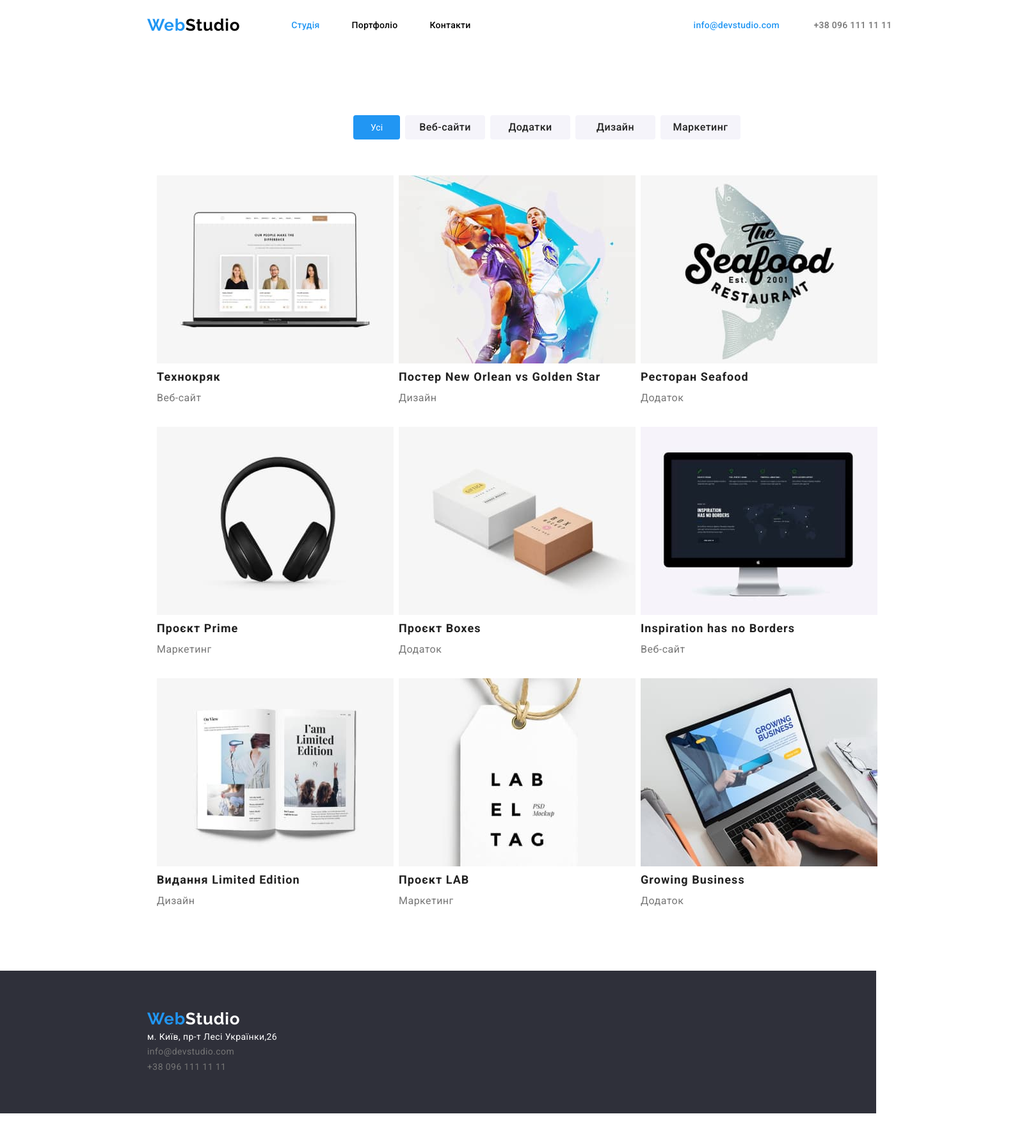
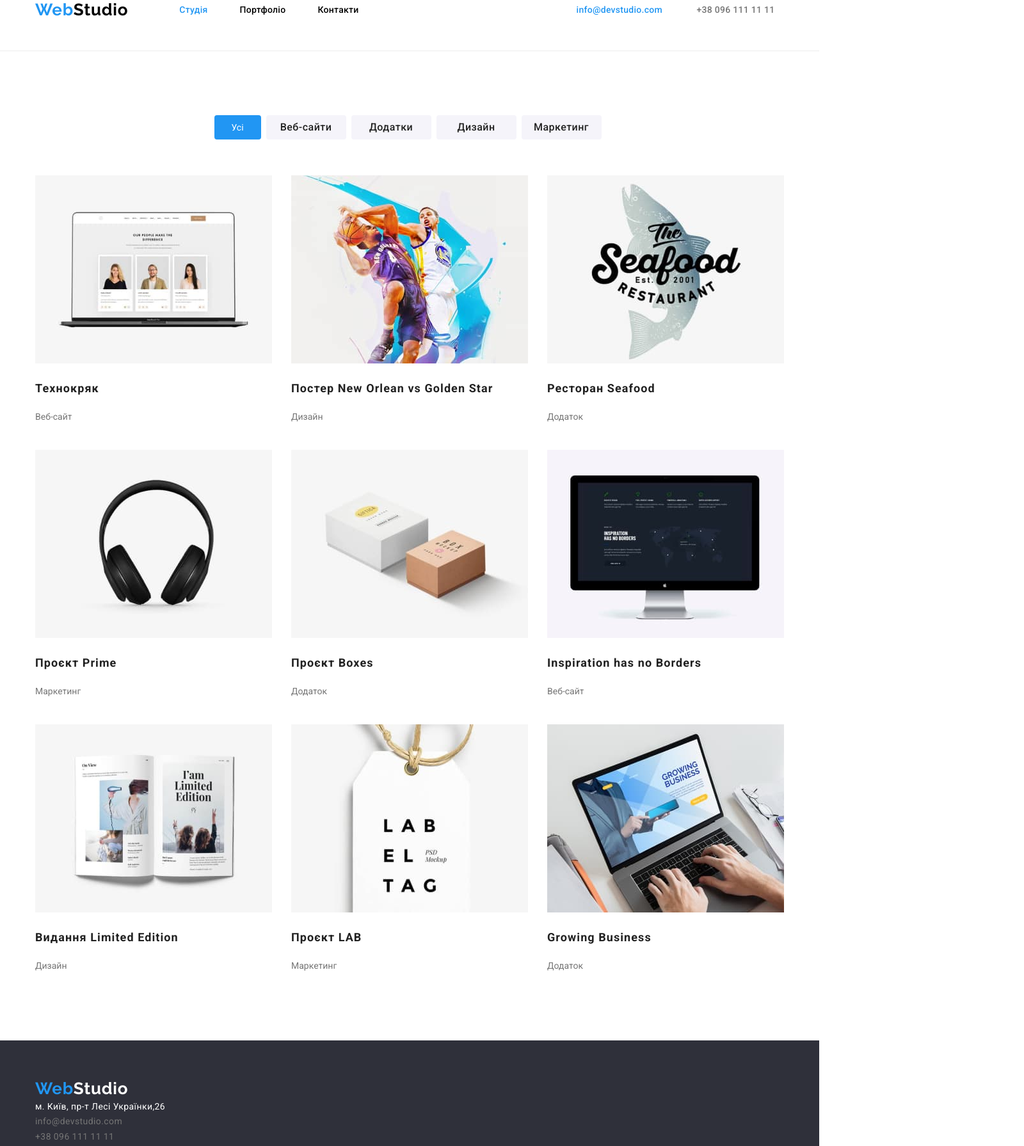
Before and after one commit to Svitlana12345/-goit-markup-hw-02, a plain HTML site: page portfolio.html in a window 1280 px wide. Shown: the top 1791 px of the page at 64% size, 1600 px wide, since content can reach past the window. Before the commit the page ends 1740 px from the top, so only its background shows below. Drawn offline with nearby package versions, Linux system fonts and the light colour scheme.

Commit message:
ДЗ 3 правки 2

```diff
--- a/portfolio.html
+++ b/portfolio.html
@@ -48,45 +48,43 @@
       <li class="link list"><button class="button-depend"> Дизайн</button></li>
       <li class="link list"> <button class="button-depend">Маркетинг</button></li>
       </ul>
+      </div>
 
 
       <section class="project">
-        <div class="container">
-
-           <h2 class="visually-hidden">наші проекти</h2>
-
-
-           <div class="project-flex">
-            <ul>
-      <div class="project-list">
-        <li class="link list"> <img src="images 2/img (9) (2).jpg"
+   <div class="container">
+ <h2 class="visually-hidden">наші проекти</h2>
+    <ul class="project-list">
+        <li class="link list">
+          <img src="images 2/img (9) (2).jpg"
       alt="ноутбук де зобржені люди"
       width="370">
       <h3 class="project-main">Технокряк</h3>
       <p class="text-description">Веб-сайт</p>
       </li>
-      <li class="link list"><img src="images 2/img (10) (2).jpg"
+      <li class="link list">
+        <img src="images 2/img (10) (2).jpg"
       alt="два спортсмени грають у баскетбол"
       width="370">
       <h3 class="project-main">Постер New Orlean vs Golden Star</h3>
       <p class="text-description">Дизайн</p>
       </li>
-      <li class="link list"><img src="images 2/img (11) (2).jpg"
+      <li class="link list">
+        <img src="images 2/img (11) (2).jpg"
       alt="чорні надписи на фоні намальованої сірої риби"
       width="370">
        <h3 class="project-main">Ресторан Seafood</h3>
           <p class="text-description">Додаток</p>
       </li>
-    </div>
-
-   <div class="project-list-second">
-<li class="link list"><img src="images 2/img (12) (2).jpg"
+      <li class="link list">
+        <img src="images 2/img (12) (2).jpg"
       alt="чорні навушники"
       width="370">
       <h3 class="project-main">Проєкт Prime</h3>
       <p class="text-description">Маркетинг</p>
       </li>
-      <li class="link list"><img src="images 2/img (13).jpg"
+      <li class="link list">
+        <img src="images 2/img (13).jpg"
       alt="біла і крафтова кортонні коробки"
       width="370">
       <h3 class="project-main">Проєкт Boxes</h3>
@@ -98,8 +96,7 @@
       <h3 class="project-main">Inspiration has no Borders</h3>
       <p class="text-description">Веб-сайт</p>
       </li>
-   </div>
-      <div class="project-list-third"><li class="link list"><img src="images 2/img (15).jpg"
+      <li class="link list"><img src="images 2/img (15).jpg"
       alt="розгорнута книга  з кольоровими фото"
       width="370">
       <h3 class="project-main">Видання Limited Edition</h3>
@@ -117,12 +114,15 @@
       width="370">
       <h3 class="project-main">Growing Business</h3>
       <p class="text-description">Додаток</p>
-      </li></div>
+      </li>
 
       </ul>
-        </div>
 
-      </section></div>
+
+   </div>
+
+
+      </section>
 
 
 
--- a/styles.css
+++ b/styles.css
@@ -17,20 +17,16 @@ button {
   cursor: pointer;
 }
 
-address {
+/* address {
   font-style: normal;
-}
+} */
 
 .header {
+  height: 80px;
+  border-bottom: 1px solid rgba(236, 236, 236, 1);
   background-color: #ffffff;
-  padding-top: 24px;
-  padding-bottom: 25px;
-  padding-right: 215px;
-  padding-left: 215px;
-  width: 1600px;
-  left: 0px;
-  top: 0px;
-  border-radius: 0px;
+  margin: auto;
+  display: flex;
 }
 
 .list {
@@ -59,9 +55,9 @@ address {
   width: 1200px;
   padding-left: 15px;
   padding-right: 15px;
-  margin-left: auto;
-  margin-right: auto;
-  display: inline-block;
+  margin: 0 auto;
+  /* margin-left: auto;
+  margin-right: auto; */
 }
 
 .header-navigation {
@@ -82,8 +78,9 @@ address {
 a {
   text-decoration: none;
 }
+
 a:hover {
-  text-decoration: underline;
+  text-decoration: none;
   color: #2196f3;
 }
 
@@ -97,9 +94,12 @@ a:hover {
   letter-spacing: 0.03em;
 }
 
+.all-logo {
+  margin-right: 93px;
+}
+
 .logo-duo-list {
   color: #000;
-  margin-right: 93px;
 }
 
 .blue {
@@ -116,6 +116,11 @@ a:hover {
   margin-right: 30px;
 }
 
+.foto-one {
+  border-radius: 4px;
+  background-color: #ffffff;
+}
+
 .img-team {
   height: 260px;
   width: 270px;
@@ -126,11 +131,11 @@ a:hover {
   background-color: #2f303a;
   padding-top: 200px;
   padding-bottom: 200px;
-  padding-left: 452px;
-  padding-right: 452px;
-  margin-top: auto;
-  height: 600px;
-  width: 1600px;
+  /* padding-left: 452px;
+  padding-right: 452px; */
+  margin: auto;
+  /* height: 600px;
+  width: 1600px; */
 }
 
 .header-item {
@@ -169,14 +174,20 @@ a:hover {
   font-size: 16px;
   font-weight: 700;
   line-height: 1.86;
-  letter-spacing: 0.06em;
+  /* letter-spacing: 0.06em; */
   color: #ffffff;
   background-color: #2196f3;
   cursor: pointer;
   margin: 0 auto;
   display: block;
   margin-top: 160px;
-  margin-right: 750px;
+  /* margin-right: 750px; */
+  border-radius: 4px;
+  border-color: #2196f3;
+  padding-top: 10px;
+  padding-bottom: 10px;
+  padding-right: 32px;
+  padding-left: 32px;
 }
 
 .benefits {
@@ -191,6 +202,7 @@ a:hover {
   display: flex;
   padding-right: 30px;
   justify-content: space-between;
+  gap: 30px;
 }
 
 .business {
@@ -204,13 +216,7 @@ a:hover {
 }
 
 .top-title {
-  position: absolute;
-  width: 696px;
-  height: 120px;
   left: 452px;
-  top: 280px;
-  font-family: Roboto;
-  font-style: normal;
   font-weight: 900;
   font-size: 44px;
   line-height: 60px;
@@ -218,18 +224,14 @@ a:hover {
   letter-spacing: 0.06em;
   text-transform: uppercase;
   color: #ffffff;
-  height: 120px;
   width: 696px;
-  left: 452px;
-  top: 280px;
   border-radius: nullpx;
   margin: auto;
 }
 
 .team {
   background-color: #f5f4fa;
-  margin-left: 215px;
-  margin-right: 215px;
+  border-radius: 4px;
   padding-bottom: 94px;
 }
 .team-foto {
@@ -277,6 +279,8 @@ a:hover {
   letter-spacing: 0.03em;
   text-align: center;
   color: #212121;
+  padding-top: 94px;
+  border-radius: 4px;
 }
 
 .hero-title {
@@ -301,46 +305,8 @@ a:hover {
 
 .footer {
   background: #2f303a;
-  height: 252px;
-  width: 1600px;
-  left: 0px;
-  top: 2094px;
-  border-radius: 0px;
-}
-
-.list {
-  list-style: none;
-}
-
-.link {
-  text-decoration: none;
-}
-
-.footer-logo {
-  font-family: Raleway;
-  font-size: 26px;
-  font-weight: 700;
-  line-height: 1.92;
-  letter-spacing: 0.03em;
-  text-align: left;
-  color: #2196f3;
-  text-decoration: none;
-
-  font-family: Oleo Script;
-  font-size: 26px;
-  font-weight: 400;
-  line-height: 1.38;
-  letter-spacing: 0.03em;
-  text-align: left;
-  color: #ffffff;
-}
-
-.footer {
-  background-color: #2f303a;
   padding-top: 60px;
   padding-bottom: 60px;
-  padding-left: 215px;
-  padding-right: 1154px;
   text-decoration: none;
 }
 
@@ -363,7 +329,7 @@ a:hover {
 
 .adress-footer {
   font-style: normal;
-  font-size: 14px;
+  font-size: 14 px;
   font-family: Roboto;
   color: #ffffff;
   font-weight: 400;
--- a/stylesport.css
+++ b/stylesport.css
@@ -4,13 +4,13 @@ body {
   font-size: 14px;
 }
 
-p,
+/* p,
 h1,
 h2,
 h3,
 h4 {
   margin: 0;
-}
+} */
 
 ul {
   margin: 0;
@@ -39,33 +39,22 @@ ul {
   cursor: pointer;
 }
 
-.address {
-  font-style: normal;
-}
-
-* {
-  box-sizing: border-box;
-}
-
 .header {
+  height: 80px;
+  border-bottom: 1px solid rgba(236, 236, 236, 1);
   background-color: #ffffff;
-  padding-top: 24px;
-  padding-bottom: 25px;
-  padding-right: 215px;
-  padding-left: 215px;
-  width: 1600px;
-  left: 0px;
-  top: 0px;
-  border-radius: 0px;
+  margin: auto;
+  display: flex;
 }
 
 .container {
   width: 1200px;
   padding-left: 15px;
   padding-right: 15px;
+  margin-left: 215px;
+  margin-right: 215px;
   margin-left: auto;
   margin-right: auto;
-  display: inline-block;
 }
 
 .header-navigation {
@@ -78,8 +67,12 @@ ul {
   align-items: center;
 }
 
-.a:hover {
-  text-decoration: underline;
+a {
+  text-decoration: none;
+}
+
+a:hover {
+  text-decoration: none;
   color: #2196f3;
 }
 
@@ -90,32 +83,14 @@ ul {
 
 .list {
   list-style: none;
-  margin-right: 8px;
+  /* margin-right: 8px; */
 }
 
 .link {
   text-decoration: none;
 }
 
-.container {
-  width: 1200px;
-  padding-left: 15px;
-  padding-right: 15px;
-  margin-left: auto;
-  margin-right: auto;
-}
-
-a {
-  text-decoration: none;
-}
-
-a:hover {
-  text-decoration: underline;
-  color: #2196f3;
-}
-
 button:hover {
-  text-decoration: underline;
   color: #2196f3;
 }
 
@@ -131,11 +106,11 @@ button: {
   font-size: 26px;
   line-height: 31px;
   letter-spacing: 0.03em;
+  margin-right: 80px;
 }
 
 .logo-duo-list {
   color: #000;
-  margin-right: 80px;
 }
 
 .blue {
@@ -184,6 +159,9 @@ button: {
 
 .button-flex {
   display: flex;
+  justify-content: center;
+  margin-bottom: 56px;
+  margin-top: 100px;
   margin-left: 537px;
   margin-right: 535px;
   margin-top: 100px;
@@ -192,6 +170,9 @@ button: {
 
 .button-basic {
   color: #ffffff;
+  display: flex;
+  justify-content: center;
+  align-items: center;
   height: 38px;
   width: 73px;
   left: 512px;
@@ -199,6 +180,7 @@ button: {
   border-radius: 4px;
   border: #2196f3;
   background-color: #2196f3;
+  margin-right: 8px;
 }
 
 .button-depend {
@@ -217,6 +199,7 @@ button: {
   line-height: 26px;
   letter-spacing: 0.03em;
   text-align: center;
+  margin-right: 8px;
 }
 
 .project-main {
@@ -227,47 +210,27 @@ button: {
   line-height: 36px;
   letter-spacing: 0.06em;
   text-align: left;
-}
-
-.project-flex {
-  margin-left: 215px;
-  margin-right: 30px;
+  border: #757575;
 }
 
 .project-list {
-  display: inline-flex;
-  padding-right: 30px;
-  padding-bottom: 30px;
-}
-
-.project-list-second {
-  display: inline-flex;
-  padding-right: 30px;
-  padding-bottom: 30px;
-}
-
-.project-list-third {
-  display: inline-flex;
-  padding-right: 30px;
+  display: flex;
+  gap: 30px;
+  flex-wrap: wrap;
   padding-bottom: 94px;
 }
 
 .text-description {
+  color: #757575;
   font-family: Roboto;
-  font-size: 16px;
-  font-weight: 400;
-  line-height: 30px;
-  letter-spacing: 0.03em;
-  text-align: left;
-  color: #757575;
 }
 
 .footer {
   background-color: #2f303a;
   padding-top: 60px;
   padding-bottom: 60px;
-  padding-left: 215px;
-  padding-right: 1154px;
+  /* padding-left: 215px;
+  padding-right: 1154px; */
   text-decoration: none;
 }
 
```
Also changed, not shown: index.html (+24 -12 lines).
